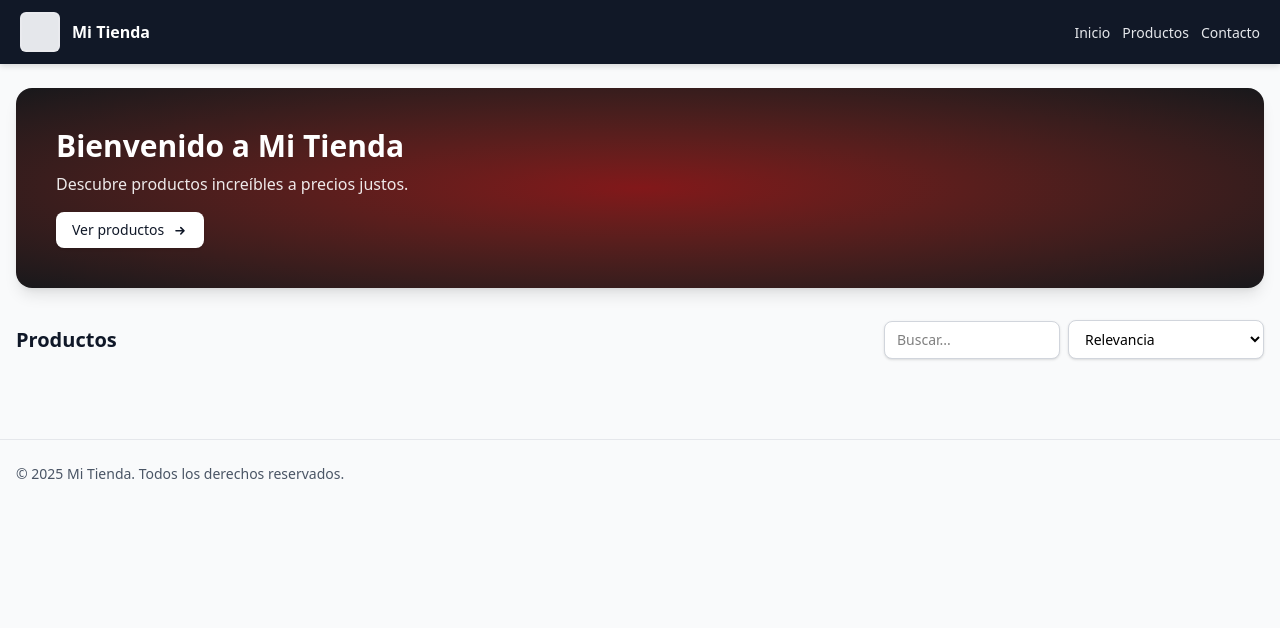
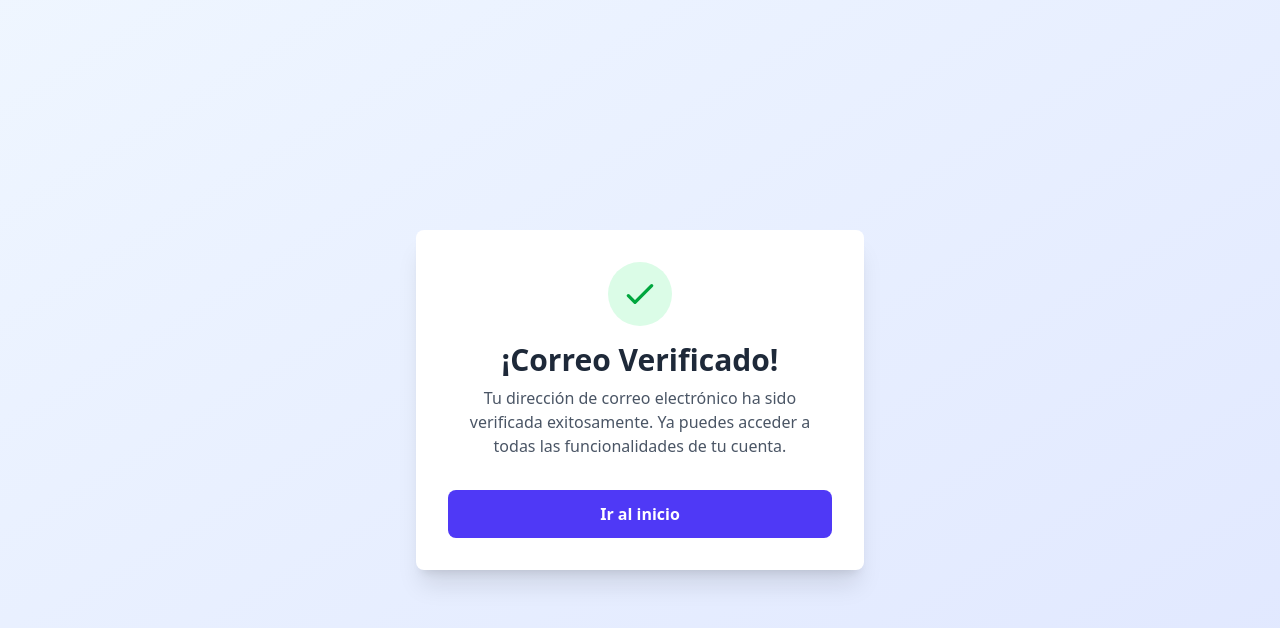
Before and after one commit to Sxtvrno/Capstone, a React (Vite) app in the folder Front/: page /api/auth/verify-email in a window 1280 px wide. Before the commit this address led to /. Shown: the top 628 px of the page. Built offline with nearby package versions, Linux system fonts and the light colour scheme; no server answers.

Commit message:
VerificationPage

```diff
--- a/Front/src/App.jsx
+++ b/Front/src/App.jsx
@@ -15,6 +15,7 @@ import MediaManager from "./components/MediaManager";
 import LandingPage from "./pages/LandingPage";
 import AdminPage from "./pages/AdminPage";
 import SearchPage from "./pages/SearchPage";
+import VerificationPage from "./pages/VerificationPage";
 
 const initialProducts = [
   { id: 1, name: "Producto 1" },
@@ -101,6 +102,7 @@ function AppRoutes({ isAuthenticated, onAuth, onLogout, products, onDelete }) {
     <Routes>
       <Route path="/" element={<LandingPage />} />
       <Route path="/search" element={<SearchPage />} />
+      <Route path="/api/auth/verify-email" element={<VerificationPage />} />
       <Route
         path="/login"
         element={
--- /dev/null
+++ b/Front/src/pages/VerificationPage.jsx
@@ -0,0 +1,45 @@
+import React from "react";
+
+const Verificationpage = () => {
+  return (
+    <div className="min-h-screen bg-gradient-to-br from-blue-50 to-indigo-100 flex items-center justify-center px-4">
+      <div className="max-w-md w-full bg-white rounded-lg shadow-xl p-8 text-center">
+        {/* Icono de verificación */}
+        <div className="mx-auto flex items-center justify-center h-16 w-16 rounded-full bg-green-100 mb-4">
+          <svg
+            className="h-10 w-10 text-green-600"
+            fill="none"
+            stroke="currentColor"
+            viewBox="0 0 24 24"
+            xmlns="http://www.w3.org/2000/svg"
+          >
+            <path
+              strokeLinecap="round"
+              strokeLinejoin="round"
+              strokeWidth="2"
+              d="M5 13l4 4L19 7"
+            ></path>
+          </svg>
+        </div>
+
+        {/* Título */}
+        <h1 className="text-3xl font-bold text-gray-800 mb-2">
+          ¡Correo Verificado!
+        </h1>
+
+        {/* Mensaje */}
+        <p className="text-gray-600 mb-8">
+          Tu dirección de correo electrónico ha sido verificada exitosamente. Ya
+          puedes acceder a todas las funcionalidades de tu cuenta.
+        </p>
+
+        {/* Botón de acción */}
+        <button className="w-full bg-indigo-600 hover:bg-indigo-700 text-white font-semibold py-3 px-6 rounded-lg transition duration-200 ease-in-out transform hover:scale-105">
+          Ir al inicio
+        </button>
+      </div>
+    </div>
+  );
+};
+
+export default Verificationpage;
```
